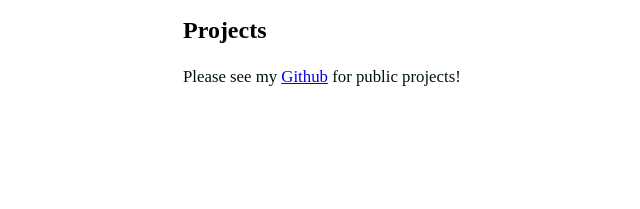
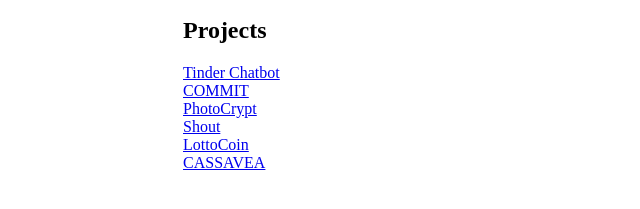
Before and after one commit to 00MB/site, a website: page projects.html in a window 1280 px wide. Shown: the part 137-346 px from the top of the page, without its empty margins (73-713 px from the left). Drawn offline with Linux system fonts and the light colour scheme.

Commit message:
Automated report

```diff
--- a/projects.html
+++ b/projects.html
@@ -23,11 +23,10 @@
     </header>
     <main>
         <h2>Projects</h2>
-      <p>
-        Please see my
-        <a href="https://github.com/00mb" target="_blank">Github</a> for public
-        projects!
-      </p>
-    </main>
-  </body>
-</html>
+        <ul>
+            <li><a target="_blank" href="https://bot.dialogflow.com/michaelbeer">Tinder Chatbot</a></li>
+            <li><a target="_blank" href="https://youtu.be/C8g2OMboVxI">COMMIT</a></li>
+            <li><a target="_blank" href="https://youtu.be/NDvfbbk9TcM">PhotoCrypt</a></li>
+            <li><a target="_blank" href="https://youtu.be/iUIqGWZhUts">Shout</a></li>
+            <li><a target="_blank" href="https://youtu.be/M5-tJGFmfPo">LottoCoin</a></li>
+            <li><a target="_blank" href="https://youtu.be/x59ExEU0tDw">CASSAVEA</a></li>
```
Lines whose indentation alone changed are shown as unchanged.
